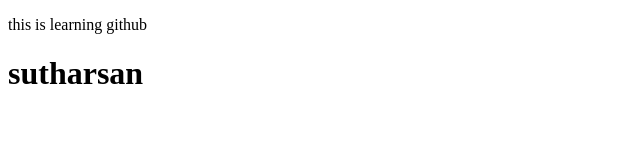
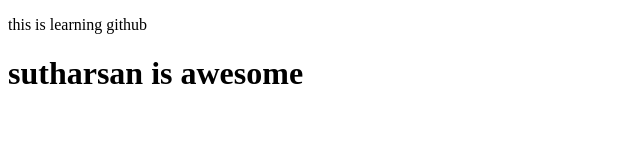
Before and after one commit to sutharsan17/webdevelopment, a plain HTML site: page index.html in a window 1280 px wide. Shown: the whole page, without its empty margins (0-640 px from the left). Drawn offline with Linux system fonts and the light colour scheme.

Commit message:
fix:added

```diff
--- a/index.html
+++ b/index.html
@@ -8,6 +8,6 @@
 <body>
     <p>this is learning github
     </p>
-    <h1>sutharsan </h1>
+    <h1>sutharsan is awesome</h1>
 </body>
 </html>
```
